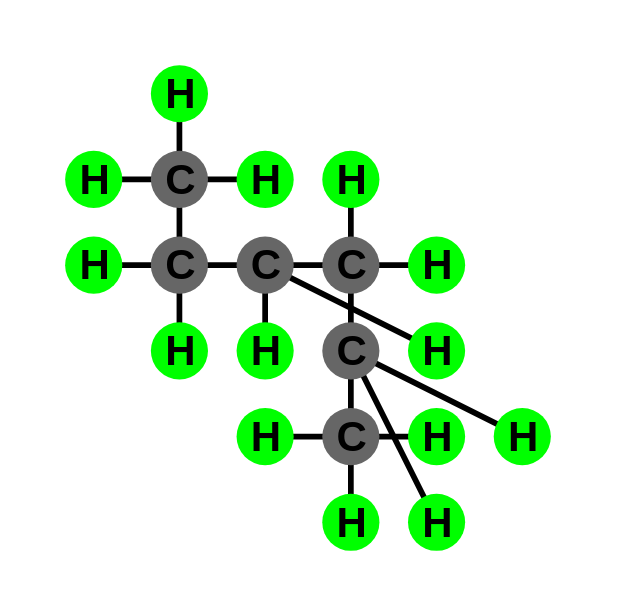
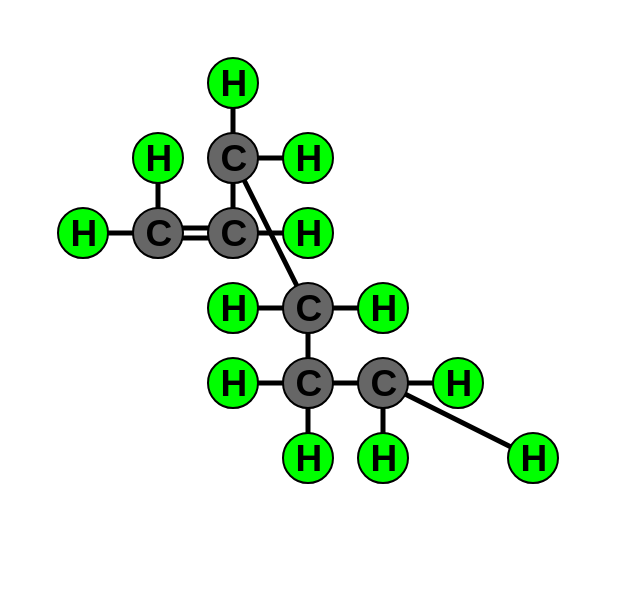
Before and after one commit to mattneary/Bonds.io, a plain HTML site: page index.html in a window 1280 px wide. Shown: the whole page, without its empty margins (0-640 px from the left). Drawn offline with Linux system fonts and the light colour scheme.

Commit message:
Formula construction

```diff
--- a/bonds.js
+++ b/bonds.js
@@ -17,7 +17,7 @@ var range = function(length) { return list(length).map(function(_,n){return n;})
 var unique = function(a,b) { return a.map?(a.indexOf(b)!=-1 ? a : a.concat(b)):(a==b?[a]:[a,b]) }
 var arrayize = function(x) { return x.map ? x : [x]; };
 var zip = function(a) { return function(b) { return [a,b] }; };
-var whereNot = function(regexp) { return function(elm) { return !elm.match(regexp) }; }
+var isEqual = function(a) { return function(b) { return a==b; } };
 
 // two-dimensional array helpers
 var mapper = function(fn) { return function(elm) { return elm.map(fn); }; };
@@ -86,7 +86,10 @@ Molecule.prototype = {
 					.reduce(add, 0);
 	},
 	hasOrigin: function() {
-		return this.atoms.filter(this.isOrigin.bind(this)).map(attr("name"))[0]
+		var mol = this;
+		return this.atoms.filter(function(atom) {
+			return mol.isOrigin(atom);
+		}).map(attr("name"))[0]
 	},
 	subMolecules: function() {
 		var permute = listConstituents(this.atoms).map(permutations.apply.bind(permutations, {}));
@@ -370,11 +373,48 @@ Tree.prototype = {
 
 			tree.context.arc(ctx, xy[0], xy[1]);
 			ctx.fill();
+			ctx.lineWidth = 2;
+			ctx.stroke();
 
 			ctx.fillStyle = '#000';
 			tree.context.fillText(ctx, element, xy[0], xy[1]);
 		}
 		return this.context.points;
+	}
+};
+var Formula = function(formula) {
+	var elements = [["H", "He"],["Li", "Be", "B", "C", "N", "O", "F", "Ne"], ["Na", "Mg", "Al", "Si", "P", "S", "Cl", "Ar"], ["K", "Ca", "Sc", "Ti", "V", "Cr", "Mn", "Fe", "Co", "Ni", "Cu", "Zn", "Ga", "Ge", "As", "Se", "Br", "Kr"], ["Rb", "Sr", "Y", "Zr", "Nb", "Mo", "Tc", "Ru", "Rh", "Pd", "Ag", "Cd", "In", "Sn", "Sb", "Te", "I", "Xe"], ["Cs", "Ba", "La", "Ce", "Pr", "Nd", "Pm", "Sm", "Eu", "Gd", "Tb", "Dy", "Ho", "Er", "Tm", "Yb", "Lu", "Hf", "Ta", "W", "Re", "Os", "Ir", "Pt", "Au", "Hg", "Tl", "Pb", "Bi", "Po", "At", "Rn"]];
+	var ve = [
+		[7,										  								8],
+		[1,2,														  3,4,5,6,7,8],
+		[1,2,														  3,4,5,6,7,8],
+		[1,2, 								  2,2,2, 2,2,2, 2,2,2, 2, 3,4,5,6,7,8],
+		[1,2, 								  2,2,2, 2,2,2, 2,2,2, 2, 3,4,5,6,7,8],
+		[1,2, 2,2,2, 2,2,2, 2,2,2, 2,2,2, 2,2,2, 2,2,2, 2,2,2, 2,2,2, 3,4,5,6,7,8]];
+
+	var atoms = {};
+	elements.forEach(function(row, i) {
+		row.forEach(function(elm, j) {
+			atoms[elm] = new Atom(elm, ve[i][j]);
+		});
+	});
+	this.namedAtom = atoms;
+
+	this.formula = formula;
+};
+Formula.prototype = {
+	repeat: function(x, n) {
+		return list(n).map(constant(x));
+	},
+	atoms: function() {
+		var formula = this;
+		var parts = this.formula.match(/[A-Z][a-z]?([0-9]+)?/g),
+			atoms = parts.map(function(elm) {
+				var nums = elm.match(/[0-9]+/),
+					number = nums?parseInt(nums[0]):1;
+				return formula.repeat(elm.match(/[A-Z][a-z]?/)[0], number);
+			}).reduce(concat);
+		return atoms.map(function(elm) { return formula.namedAtom[elm]; });
 	}
 };
 
@@ -387,6 +427,7 @@ try {
 	exports.Molecule = Molecule;
 	exports.Tree = Tree;
 	exports.Context = Context;
+	exports.Formula = Formula;
 	exports.utils = {
 		permutations: permutations,
 		combinations: combinations,
@@ -397,6 +438,7 @@ try {
 		attr: attr,
 		mapper: mapper,
 		listConstituents: listConstituents,
-		chain: chain
+		chain: chain,
+		isEqual: isEqual
 	};
 }
--- a/index.html
+++ b/index.html
@@ -7,15 +7,8 @@
 		<canvas id="cvs" width="600" height="600"></canvas>
 		<script src="bonds.js"></script>
 		<script>
-			var c = new Atom("C", 4),
-				h = new Atom("H", 7),
-				n = new Atom("N", 5),
-				o = new Atom("O", 6);
-
-			var repeat = function(x, n) {
-				return Array(n).join(0).split(0).map(constant(x));
-			};
-			var molecule = new Molecule(repeat(c, 6).concat(repeat(h, 14)));
+			var formula = new Formula("C6H12");
+			var molecule = new Molecule(formula.atoms());
 
 			var solve;
 			molecule.branchSolve(function(summary) {
```
Also changed, not shown: test.js (+10 -0 lines).
